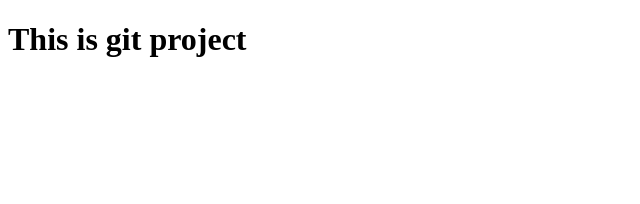
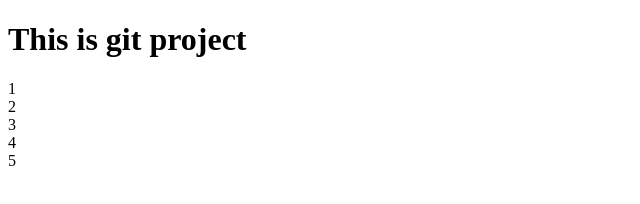
Before and after one commit to stas7514/my-site1, a plain HTML site: page git-project1/index.html in a window 1280 px wide. Shown: the full height of the page, 0-640 px from the left. Drawn offline with Linux system fonts and the light colour scheme.

Commit message:
add posts

```diff
--- a/git-project1/index.html
+++ b/git-project1/index.html
@@ -8,6 +8,12 @@
 </head>
 <body>
     <h1>This is git project</h1>
-    <div class="post"></div>
+    <div class="posts">
+        <div class="post">1</div>
+        <div class="post">2</div>
+        <div class="post">3</div>
+        <div class="post">4</div>
+        <div class="post">5</div>
+    </div>
 </body>
 </html>
```
